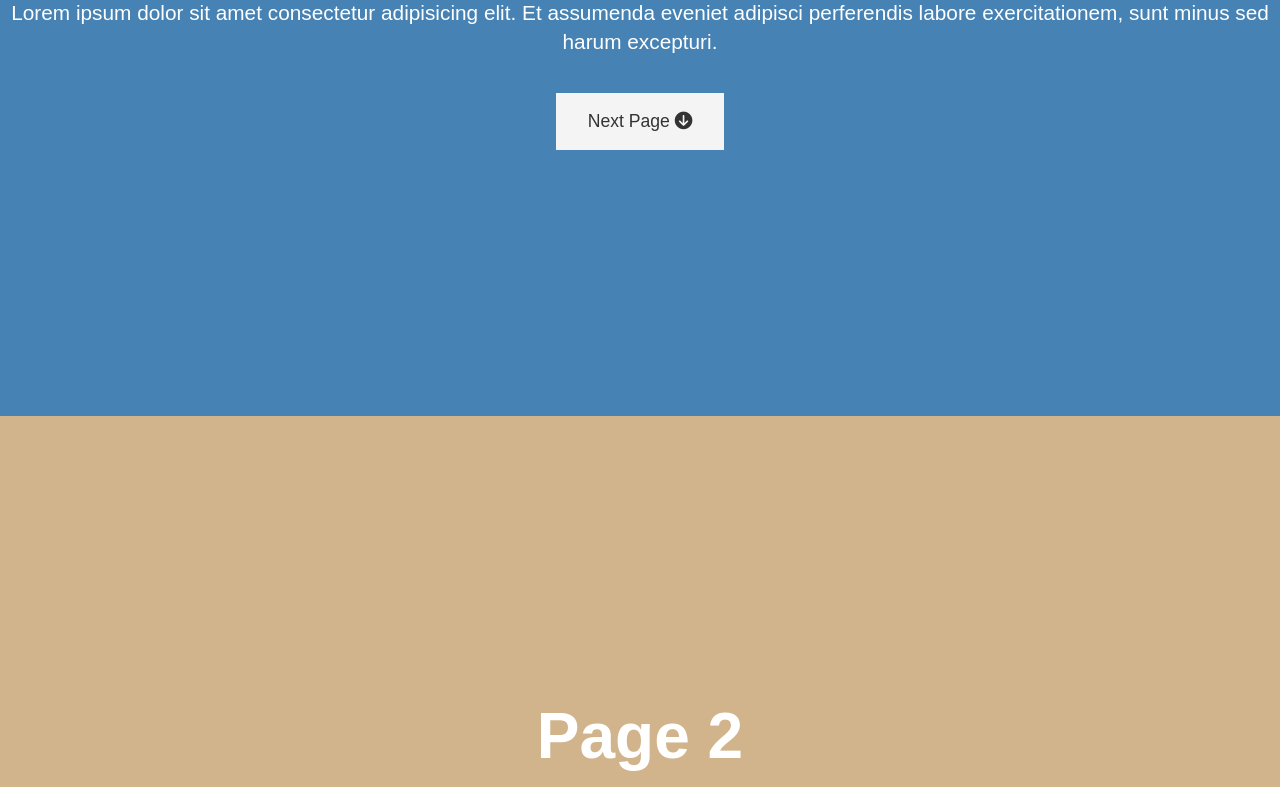
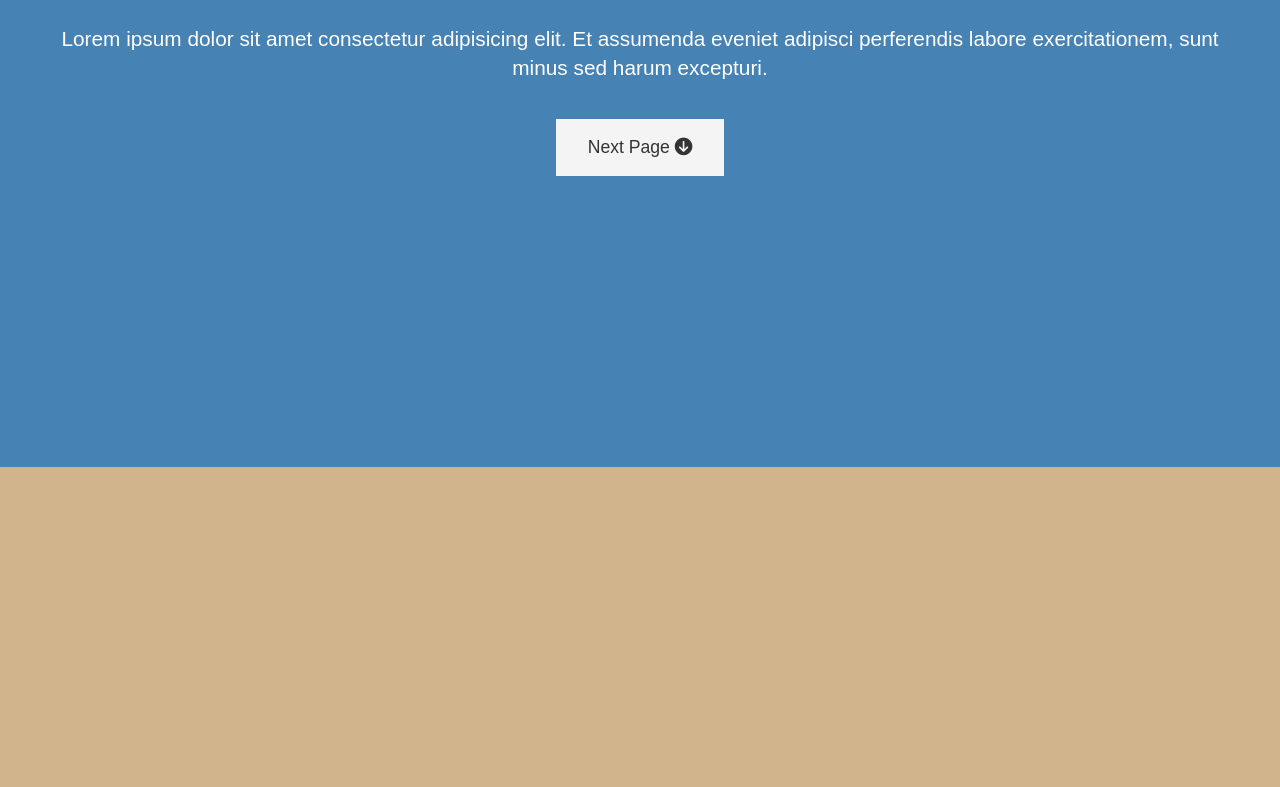
Before and after one commit to mahreen2610/Presentation_Website, a plain HTML site: page index.html in a window 1280 px wide. Shown: the part 397-1184 px from the top of the page. Drawn offline with nearby package versions, Linux system fonts and the light colour scheme.

Commit message:
Update Message

```diff
--- a/style.css
+++ b/style.css
@@ -29,7 +29,7 @@ body{
     align-items: center;
     justify-content: center;
     text-align: center;
-    padding: 0.4rem;
+    padding: 2rem;
 }
 
 .page h1{
```
